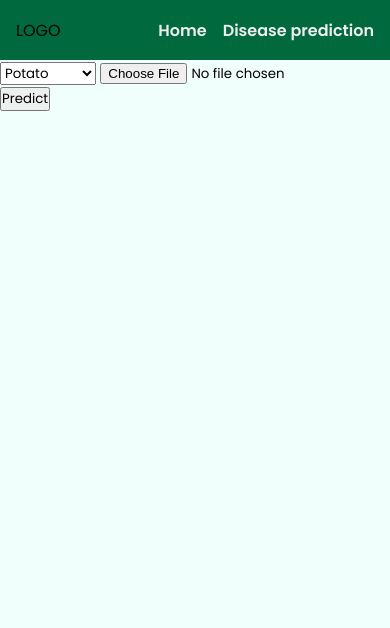
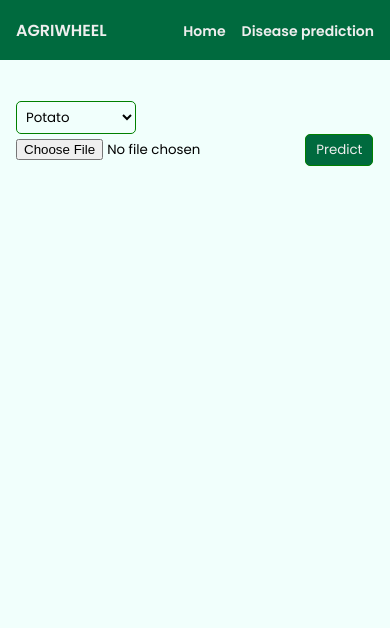
Before and after one commit to jagadeesh4308/FPGA, a Flask app: page /disease-prediction in a window 390 px wide. Shown: the top 628 px of the page. Run offline with Flask 2, Linux system fonts and the light colour scheme; parts of the project's set-up code (start-up, migrations or seed data) failed here and were passed over.

Commit message:
UI styling

```diff
--- a/app.py
+++ b/app.py
@@ -60,7 +60,7 @@
         file = request.files['file']
         filename = file.filename
         select = request.form.get('type')
-        # print(filename)
+        print(filename)
         if filename == '':
             error = "Filename is empty"
             return render_template('prediction.html',posts=[error])
@@ -70,10 +70,10 @@
             return render_template('prediction.html',posts=[error])
         file.save(os.path.join(os.getcwd()+"/static/img/uploads/",filename))
     disease_data = get_disease(filename,select)
-    # print('!!!!!!!!!!!!!!!!!!!!!!')
-    # print(select)
-    # print(disease_data)
-    # print('!!!!!!!!!!!!!!!!!!!!!!')
+    print('!!!!!!!!!!!!!!!!!!!!!!')
+    print(select)
+    print(disease_data)
+    print('!!!!!!!!!!!!!!!!!!!!!!')
     filepath = os.path.join("/static/img/uploads/",filename)
     return render_template('prediction.html',posts=[error,filepath,disease_data,select])
 
--- a/disease.py
+++ b/disease.py
@@ -7,9 +7,9 @@
 
 def get_disease(image_file,plantName):
     img = os.path.join(os.getcwd()+"/static/img/uploads/",image_file)
-    # print('!!!!!!!!')
-    # print(img)
-    # print('!!!!!!!!')
+    print('!!!!!!!!')
+    print(img)
+    print('!!!!!!!!')
     with open(img, "rb") as f:
         im_bytes = f.read()
     im_b64 = base64.b64encode(im_bytes).decode("utf8")
@@ -21,7 +21,7 @@
     # print("im")
     try:
         data = response.json()
-        # print(data)
+        print(data)
         return data
         # print("#######################################################")
 
--- a/static/styles.css
+++ b/static/styles.css
@@ -21,6 +21,8 @@
   justify-content: space-between;
   padding: 0 1em;
   background-color: #006a3e;
+  font-weight: bold;
+  color: #eee;
 }
 
 .list {
@@ -35,6 +37,7 @@
 
 .list li a {
   color: #eee;
+  font-size: 14px;
 }
 
 main {
@@ -114,12 +117,50 @@
   justify-content: space-evenly !important;
 }
 
+select {
+  width: 120px;
+  padding: 5px;
+  border: 1px solid green;
+  background-color: transparent;
+  border-radius: 5px;
+}
+
+.upload_btn {
+  border: none;
+  border: 1px solid green;
+  padding: 5px 10px;
+  border-radius: 5px;
+  text-align: center;
+  background-color: #006a3e;
+  color: #eee;
+}
+
+.disease_row {
+  display: flex;
+  height: 50vh;
+}
+
+.disease_col {
+  width: 50%;
+  height: 100%;
+  padding: 1em;
+}
+
+.disease_text {
+  overflow: scroll;
+}
+
+.disease_col img {
+  width: 100%;
+  height: 100%;
+}
+
 @media (max-width: 1020px) {
   .row {
     flex-direction: column;
   }
   .row .col {
-    flex-direction: column;
+    flex-direction: column-reverse;
     width: 100%;
   }
   .right {
@@ -131,4 +172,29 @@
   .card {
     margin: 0.5em 0;
   }
+
+  .row .col .swiper {
+    width: 100%;
+    height: 40vh;
+  }
+  .text {
+    margin-top: 1.5em;
+    width: 92%;
+    font-size: 12px;
+    height: auto;
+    border-radius: 10px;
+  }
+  .text img {
+    border-radius: 10px;
+  }
+  .btn {
+    margin-bottom: 1em;
+  }
 }
+
+@media (max-width: 420px) {
+  .text.main {
+    flex-direction: column;
+    align-items: baseline;
+  }
+}
--- a/templates/nav.html
+++ b/templates/nav.html
@@ -1,5 +1,5 @@
 <nav>
-  <div class="logo">LOGO</div>
+  <div class="logo"><a href="/" style="color: #eee">AGRIWHEEL</a></div>
   <ul class="list">
     <li><a href="/">Home</a></li>
     <li><a href="/disease-prediction">Disease prediction</a></li>
--- a/templates/prediction.html
+++ b/templates/prediction.html
@@ -4,22 +4,34 @@
 
 {% endblock %} {% block body %} {% include 'nav.html' %}
 
+<br />
+<main>
   <form action="/uploader" method="post" enctype="multipart/form-data">
-  <select name="type" id="">
+    <select name="type" id="" class="select_type">
       <option value="potato">Potato</option>
       <option value="rice">Rice</option>
       <option value="bell-pepper">Bell Pepper</option>
       <option value="tomato">Tomato</option>
     </select>
     <input type="file" name="file" id="" />
+    <input type="submit" name="upload" value="Predict" class="upload_btn" />
+  </form>
   <br />
-  <input type="submit" name="upload" value="Predict" />
-</form>
 
+  <div class="disease_row">
     {% if posts[1] %}
-<img src="{{posts[1]}}" />
+    <div class="disease_col"><img src="{{posts[1]}}" /></div>
     <br />
-{%endif%} {% if posts[0] %} {{posts[0]}} {% elif posts[2]%} {{posts[2]}}
-{{posts[2]['about']}}
+    <div class="disease_col disease_text">
+      {%endif%} {% if posts[0] %} {{posts[0]}} {% elif posts[2]%}
+      <p>
+        Name of the disease:
+        <b style="text-transform: uppercase">{{posts[2]['disease']}}</b>
+      </p>
+      <h4>About</h4>
+      <p>{{posts[2]['about']}}</p>
+    </div>
+  </div>
   <br />
+</main>
 {%endif%} {% endblock %}
```
Also changed, not shown: templates/index.html (+7 -3 lines). Lines whose indentation alone changed are shown as unchanged.
